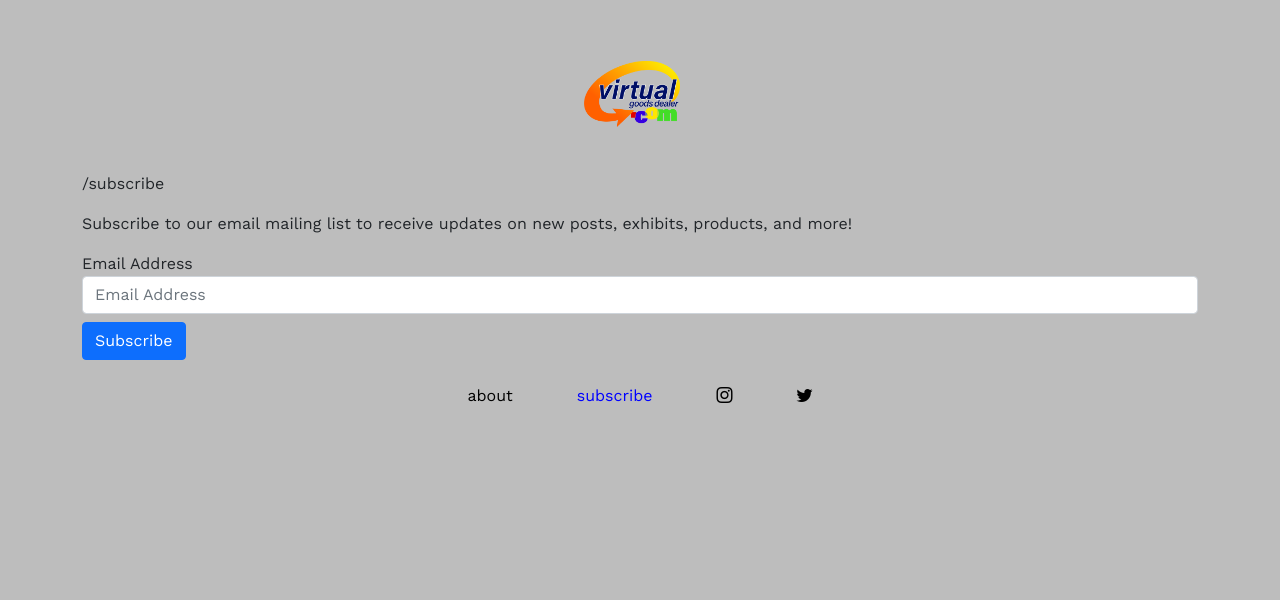
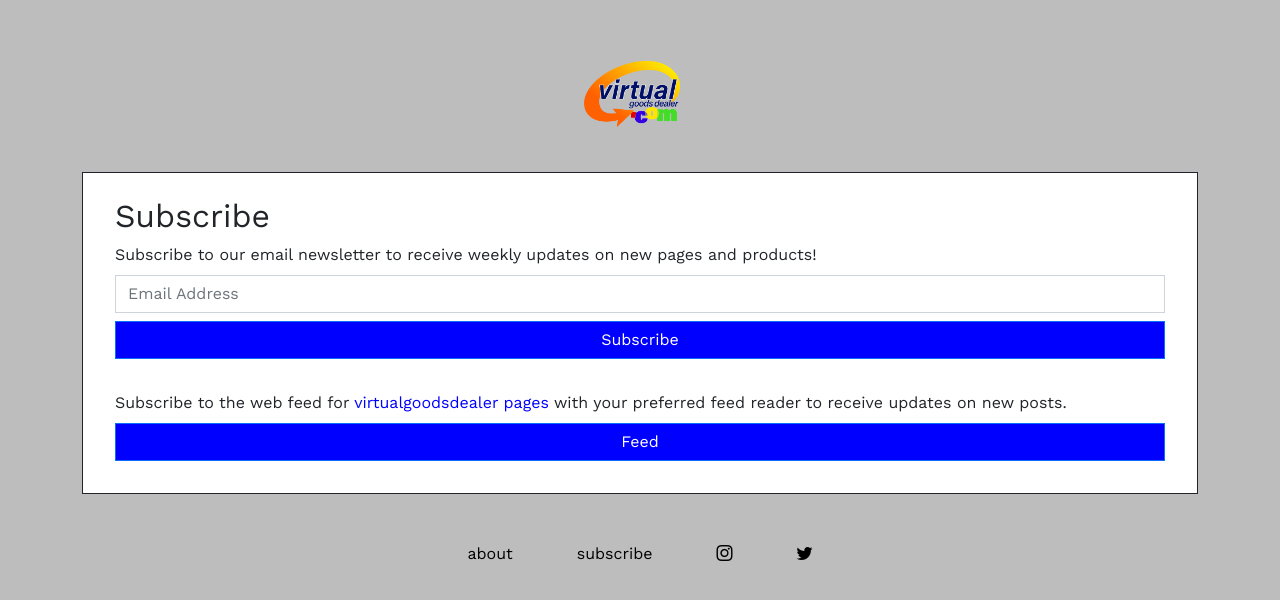
Before and after one commit to virtualgoodsdealer/virtualgoodsdealer.github.io, a Jekyll site: the page built from subscribe.markdown, in a window 1280 px wide. Shown: the top 600 px of the page. Built offline with Jekyll 4.4.1, drawn with Linux system fonts in a browser that asks for light colours; nearby versions of some CDN libraries.

Commit message:
styled and added content to about and subscribe pages

```diff
--- a/_layouts/page.html
+++ b/_layouts/page.html
@@ -2,9 +2,7 @@
 layout: default
 ---
 
-
-<p class="page-name">/{{ page.title }}</p>
-
-<div class="page-content">
+<div class="content text-break">
+	<h2 class="page-name">{{ page.title }}</h2>
  	{{ content }}
 </div>
--- a/_layouts/subscribe.html
+++ b/_layouts/subscribe.html
@@ -2,14 +2,12 @@
 layout: page
 ---
 
+<div class="subscribe-content">
+	<p>Subscribe to our email newsletter to receive weekly updates on new pages and products!</p>
 
-	{{ content }}
- 	<!-- Begin Mailchimp Signup Form -->
-
-<form action="https://virtualgoodsdealer.us2.list-manage.com/subscribe/post?u=1612b4a1fda11267bc349ef28&amp;id=f4b6fed2f4" method="post" id="mc-embedded-subscribe-form" name="mc-embedded-subscribe-form" target="_blank">
-
+	<!-- Begin Mailchimp Signup Form -->
+	<form action="https://virtualgoodsdealer.us2.list-manage.com/subscribe/post?u=1612b4a1fda11267bc349ef28&amp;id=f4b6fed2f4" method="post" id="mc-embedded-subscribe-form" name="mc-embedded-subscribe-form" target="_blank">
 		<div class="form-group">
-			<label class="sr-only" for="mce-EMAIL">Email Address</label>
 			<input type="email" value="" name="EMAIL" class="form-control mb-2 mr-sm-2" id="mce-EMAIL" placeholder="Email Address" required>
 		</div>
 		<div id="mce-responses" class="clear">
@@ -17,8 +15,12 @@ layout: page
 			<div class="response" id="mce-success-response" style="display:none"></div>
 		</div>    <!-- real people should not fill this in and expect good things - do not remove this or risk form bot signups-->
 	    <div style="position: absolute; left: -5000px;" aria-hidden="true"><input type="text" name="b_1612b4a1fda11267bc349ef28_f4b6fed2f4" tabindex="-1" value=""></div>
-	    <div class="clear"><input type="submit" value="Subscribe" name="subscribe" id="mc-embedded-subscribe" class="btn btn-primary mb-2"></div>
-</form>
+	    <div class="clear"><input type="submit" value="Subscribe" name="subscribe" id="mc-embedded-subscribe" class="btn btn-primary"></div>
+	</form>
+	<!--End mc_embed_signup-->
 
-
-<!--End mc_embed_signup-->
+	<div class="subscribe-feed">
+		<p>Subscribe to the web feed for <a href="https://pages.virtualgoodsdealer.com/" target="_blank">virtualgoodsdealer pages</a> with your preferred feed reader to receive updates on new posts.</p>
+		<a class="btn btn-primary" href="https://pages.virtualgoodsdealer.com/feed.xml" role="button" target="_blank">Feed</a>
+	</div>
+</div>
--- a/_sass/style.scss
+++ b/_sass/style.scss
@@ -13,6 +13,10 @@ body {
 	margin-top: 3rem;
 	margin-bottom: 2rem;
 	background: #bdbdbd;
+}
+
+.footer .navbar {
+	margin-top: 2rem;
 }
 
 .footer .navbar li {
@@ -42,3 +46,87 @@ body {
 .footer .nav-link.active {
 	color: blue!important;
 }
+
+.content {
+	background-color: white;
+	border-style: solid;
+	border-width: 1px;
+	padding-top: 1.5rem;
+	padding-bottom: 1rem;
+	padding-left: 2rem;
+	padding-right: 2rem;
+}
+
+/* unvisited link */
+.content a:link {
+	color: blue;
+	text-decoration: none;
+}
+
+/* visited link */
+.content a:visited {
+	color: blue;
+	text-decoration: none;
+}
+
+/* mouse over link */
+.content a:hover {
+	color: black;
+	text-decoration: none;
+}
+/* selected link */
+.content a:active {
+    color: black;
+}
+
+.subscribe-content p {
+	margin-bottom: 0.5rem;
+}
+
+.subscribe-feed {
+	margin-top: 2rem;
+	margin-bottom: 1rem;
+}
+
+.btn {
+	width: 100%;
+	border-radius: 0;
+}
+
+.btn-primary {
+	color: white!important;
+	background-color: blue;
+}
+
+.btn-primary:hover {
+	color: white!important;
+	background-color: black;
+}
+
+.btn-primary:active {
+	color: white!important;
+	background-color: black;
+}
+
+.form-control {
+	border-radius: 0;
+}
+
+/* Responsive */
+@media (max-width: 575px){
+	.content{
+		padding-left: 1rem;
+		padding-right: 1rem;
+	}
+	.header .navbar {
+		margin-top: 1rem;
+		margin-bottom: 1rem;
+	}
+	.footer .navbar {
+		margin-top: 1rem;
+	}
+	.footer .navbar li {
+		margin-left: 1rem;
+		margin-right: 1rem;
+	}
+}
--- a/subscribe.markdown
+++ b/subscribe.markdown
@@ -1,7 +1,5 @@
 ---
 layout: subscribe
-title: subscribe
+title: Subscribe
 permalink: /subscribe
 ---
-
-Subscribe to our email mailing list to receive updates on new posts, exhibits, products, and more!
```
Also changed, not shown: about.markdown (+7 -5 lines).
